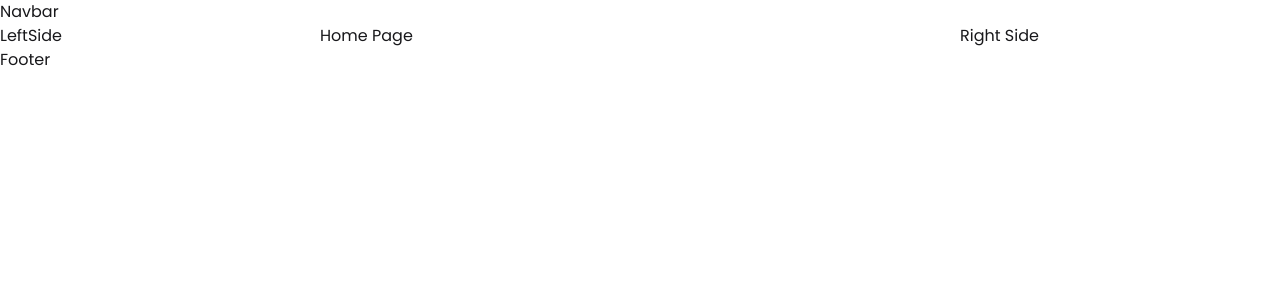
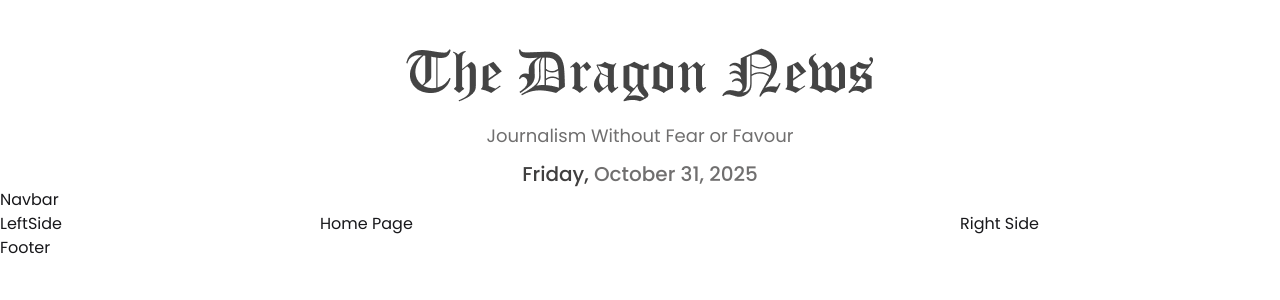
Before and after one commit to muhammad-tamim/web-project-26, a React (Vite) app: page / in a window 1280 px wide. Shown: the top 300 px of the page. Built offline with nearby package versions, Linux system fonts and the light colour scheme.

Commit message:
feat: add header

```diff
--- a/package.json
+++ b/package.json
@@ -10,6 +10,7 @@
     "preview": "vite preview"
   },
   "dependencies": {
+    "date-fns": "^4.1.0",
     "react": "^19.1.1",
     "react-dom": "^19.1.1"
   },
--- a/src/components/structure/Header.jsx
+++ b/src/components/structure/Header.jsx
@@ -1,11 +1,26 @@
 import React from 'react';
+import logo from '../../assets/logos/logo.png'
+import { format } from 'date-fns';
 
 const Header = () => {
+
+    // const date = new Date();
+
+    // const formattedDate = date.toLocaleString('en-us', {
+    //     weekday: 'long',
+    //     month: 'long',
+    //     day: 'numeric',
+    //     year: 'numeric',
+    // })
+    // const convertedFormattedDate = (formattedDate.split(','))
+
     return (
-        <div>
-            <img src="" alt="" />
-            <p></p>
-            <p></p>
+        <div className='text-center px-6 mt-4 md:mt-8 lg:mt-12'>
+            <img className='mx-auto mb-5' src={logo} alt="logo-image" />
+            <p className='mb-2.5 text-sm md:text-lg dark3'>Journalism Without Fear or Favour</p>
+            {/* <p className='font-medium text-sm md:text-xl dark3 '><span className='dark2'>{convertedFormattedDate[0]},</span>{convertedFormattedDate.splice(1).map((date, index) => <span key={index}>{date}</span>)}</p> */}
+
+            <p className='font-medium text-sm md:text-xl dark3'><span className='dark2'>{format(new Date(), "eeee, ")}</span>{format(new Date(), "MMMM dd, yyyy")}</p>
         </div>
     );
 };
```
Also changed, not shown: 2 other files (tests, documents, lock files or other folders).
